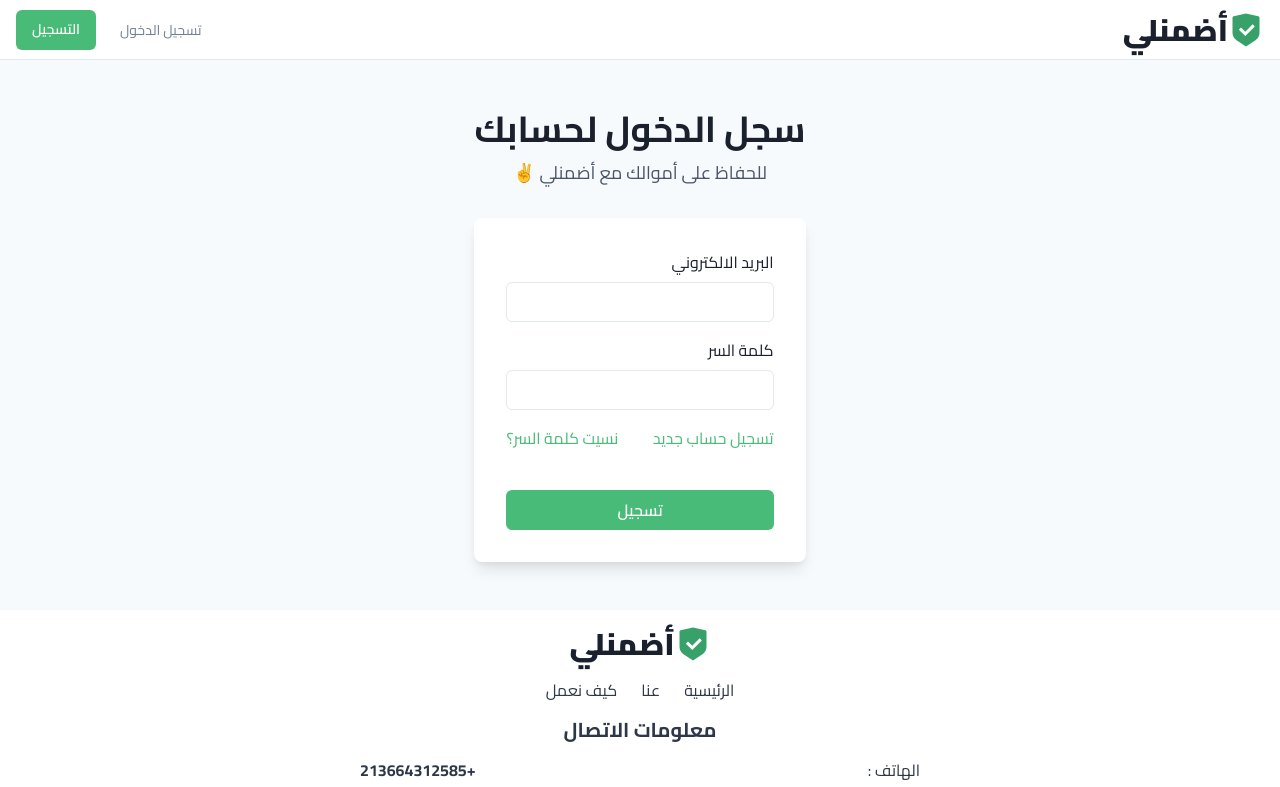
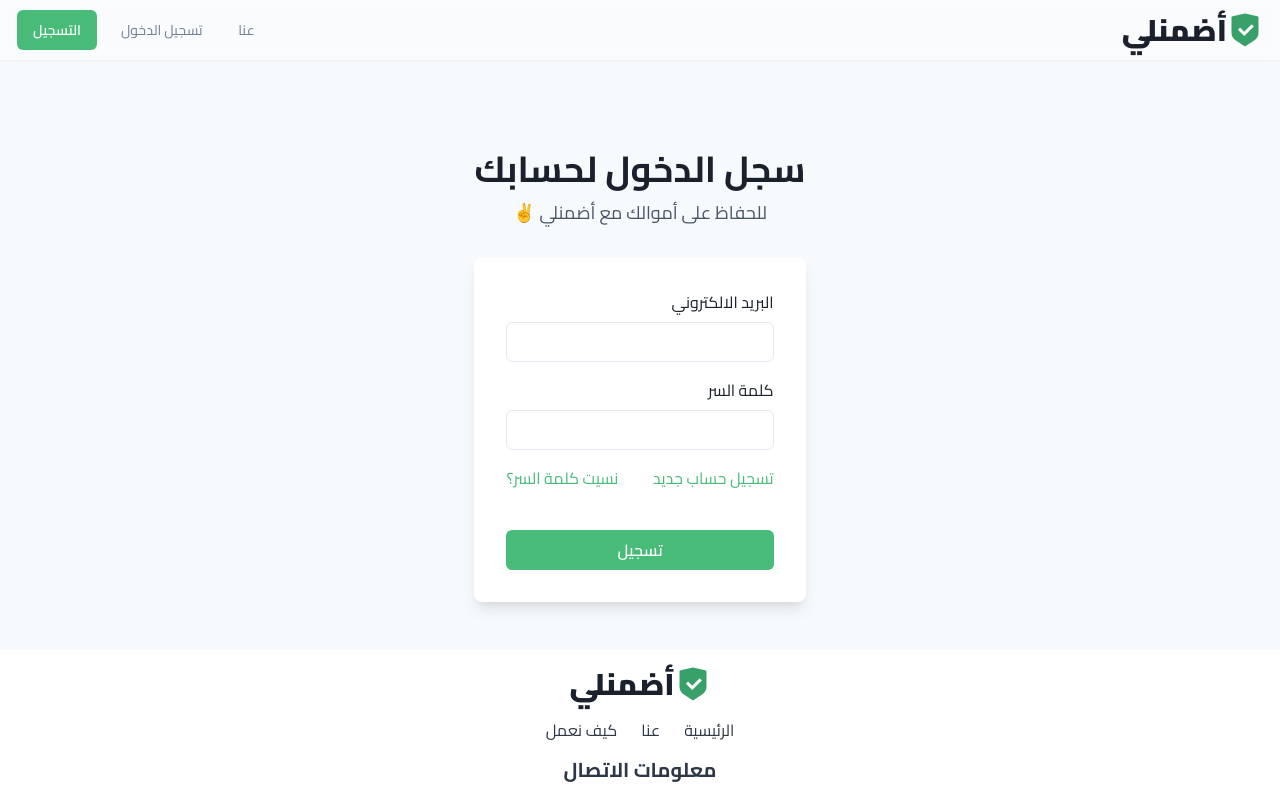
Before and after one commit to salahberiani/odmenli-next, a Next.js app: page /login in a window 1280 px wide. Shown: the top 787 px of the page. Built offline with nearby package versions, Linux system fonts and the light colour scheme.

Commit message:
auth is done and its good not bad

```diff
--- a/components/navbar.js
+++ b/components/navbar.js
@@ -29,20 +29,83 @@
 import Link from 'next/link';
 import { RiShieldCheckFill } from 'react-icons/ri';
 
+import useStore from 'store';
+
+function LoggedinMenu() {
+  const logout = useStore((state) => state.logout);
+
+  return (
+    <>
+      <Link passHref href="/dashboard">
+        <Button fontSize={'sm'} fontWeight={400} variant={'link'}>
+          المنصة
+        </Button>
+      </Link>
+      <Menu>
+        <MenuButton as={Button} variant={'link'} rightIcon={<ChevronDownIcon />}>
+          الحساب
+        </MenuButton>
+        <MenuList>
+          <Link passHref href="/profile">
+            <MenuItem>معلومات الحساب</MenuItem>
+          </Link>
+          <MenuItem onClick={logout}>تسجيل الخروج</MenuItem>
+        </MenuList>
+      </Menu>
+    </>
+  );
+}
+
+function NotLoggedinMenu() {
+  return (
+    <>
+      <Link passHref href="/about">
+        <Button fontSize={'sm'} fontWeight={400} variant={'link'}>
+          عنا
+        </Button>
+      </Link>
+      <Link passHref href="/login">
+        <Button fontSize={'sm'} fontWeight={400} variant={'link'}>
+          تسجيل الدخول
+        </Button>
+      </Link>
+      <Link passHref href="/register">
+        <Button
+          display={{ base: 'none', md: 'inline-flex' }}
+          fontSize={'sm'}
+          fontWeight={600}
+          color={'white'}
+          bg={'green.400'}
+          _hover={{
+            bg: 'green.300',
+          }}
+        >
+          التسجيل
+        </Button>
+      </Link>
+    </>
+  );
+}
+
 export default function WithSubnavigation() {
   const { isOpen, onToggle } = useDisclosure();
+  const isLoggedIn = useStore((state) => state.isLoggedIn);
 
   return (
     <Box>
       <Flex
-        bg={useColorModeValue('white', 'gray.800')}
-        color={useColorModeValue('gray.600', 'white')}
+        position="fixed"
+        w="100%"
+        className="glass"
+        shadow="sm"
+        // bg={useColorModeValue('white', 'gray.800')}
+        // color={useColorModeValue('gray.600', 'white')}
         minH={'60px'}
         py={{ base: 2 }}
         px={{ base: 4 }}
-        borderBottom={1}
-        borderStyle={'solid'}
-        borderColor={useColorModeValue('gray.200', 'gray.900')}
+        // borderBottom={1}
+        // borderStyle={'solid'}
+        // borderColor={useColorModeValue('gray.200', 'gray.900')}
         align={'center'}
       >
         <Flex
@@ -81,46 +144,8 @@
         </Flex>
 
         <Stack flex={{ base: 1, md: 0 }} justify={'flex-end'} direction={'row'} spacing={6}>
-          {/* <Link passHref href="/dashboard">
-            <Button fontSize={'sm'} fontWeight={400} variant={'link'}>
-              المنصة
-            </Button>
-          </Link>
-          <Link passHref href="/about">
-            <Button fontSize={'sm'} fontWeight={400} variant={'link'}>
-              عنا
-            </Button>
-          </Link>
-          <Menu>
-            <MenuButton as={Button} variant={'link'} rightIcon={<ChevronDownIcon />}>
-              الحساب
-            </MenuButton>
-            <MenuList>
-              <Link passHref href="/profile">
-                <MenuItem>معلومات الحساب</MenuItem>
-              </Link>
-              <MenuItem>تسجيل الخروج</MenuItem>
-            </MenuList>
-          </Menu> */}
-          <Link passHref href="/login">
-            <Button fontSize={'sm'} fontWeight={400} variant={'link'}>
-              تسجيل الدخول
-            </Button>
-          </Link>
-          <Link passHref href="/register">
-            <Button
-              display={{ base: 'none', md: 'inline-flex' }}
-              fontSize={'sm'}
-              fontWeight={600}
-              color={'white'}
-              bg={'green.400'}
-              _hover={{
-                bg: 'green.300',
-              }}
-            >
-              التسجيل
-            </Button>
-          </Link>
+          {isLoggedIn && <LoggedinMenu></LoggedinMenu>}
+          {!isLoggedIn && <NotLoggedinMenu></NotLoggedinMenu>}
         </Stack>
       </Flex>
 
--- a/package.json
+++ b/package.json
@@ -16,17 +16,20 @@
     "@emotion/styled": "11",
     "axios": "^0.21.4",
     "framer-motion": "4",
+    "jwt-decode": "^3.1.2",
     "namor": "^2.0.3",
     "next": "11.1.2",
     "react": "17.0.2",
     "react-dom": "17.0.2",
+    "react-hook-form": "^7.15.4",
     "react-icons": "^4.2.0",
     "react-messenger-customer-chat": "^0.8.0",
     "react-query": "^3.23.2",
     "react-super-responsive-table": "^5.2.0",
     "react-table": "^7.7.0",
     "stylis": "^4.0.10",
-    "stylis-plugin-rtl": "^2.1.0"
+    "stylis-plugin-rtl": "^2.1.0",
+    "zustand": "^3.5.10"
   },
   "devDependencies": {
     "eslint": "7.32.0",
--- a/pages/_app.js
+++ b/pages/_app.js
@@ -1,21 +1,115 @@
-import { ChakraProvider, Box } from '@chakra-ui/react';
+import { useState, useEffect, useCallback } from 'react';
+
+import { ChakraProvider, Box, Spinner, Flex } from '@chakra-ui/react';
 import { RtlProvider } from 'components/rtl-provider';
 import Navbar from 'components/navbar';
 import Footer from 'components/footer';
 import dynamic from 'next/dynamic';
+import { motion } from 'framer-motion';
+import { useRouter } from 'next/router';
+import jwt_decode from 'jwt-decode';
+
+import useStore from 'store';
+
 const FbChat = dynamic(() => import('components/fbChat'), { ssr: false });
 
 import '../styles/globals.css';
 
+const Loading = () => {
+  return (
+    <Flex bg="white" h="100vh" justifyContent="center" alignItems="center" direction="column">
+      <Spinner color="green.400" size="xl" />
+    </Flex>
+  );
+};
+
 function MyApp({ Component, pageProps }) {
+  const router = useRouter();
+  const [authorized, setAuthorized] = useState(false);
+  const isLoggedIn = useStore((state) => state.isLoggedIn);
+  const token = useStore((state) => state.auth?.token);
+  const logout = useStore((state) => state.logout);
+
+  const checkToken = useCallback(() => {
+    if (token) {
+      let decodedToken = jwt_decode(token);
+      console.log('Decoded Token', decodedToken);
+      let currentDate = new Date();
+
+      if (decodedToken.exp * 1000 < currentDate.getTime()) {
+        console.log('Token expired.');
+        logout();
+        router.push({
+          pathname: '/login',
+        });
+      } else {
+        console.log('Valid token');
+      }
+    }
+  }, [logout, token, router]);
+  useEffect(() => {
+    checkToken();
+  }, [checkToken]);
+
+  const authCheck = useCallback(
+    (url) => {
+      const publicPaths = ['/login', '/register', '/howwework', '/about', '/'];
+      const path = url.split('?')[0];
+      if (!isLoggedIn && !publicPaths.includes(path)) {
+        setAuthorized(false);
+        router.push({
+          pathname: '/login',
+        });
+      } else {
+        setAuthorized(true);
+      }
+    },
+    [isLoggedIn, router]
+  );
+  useEffect(() => {
+    authCheck(router.asPath);
+
+    const hideContent = () => setAuthorized(false);
+    router.events.on('routeChangeStart', hideContent);
+
+    router.events.on('routeChangeComplete', authCheck);
+
+    return () => {
+      router.events.off('routeChangeStart', hideContent);
+      router.events.off('routeChangeComplete', authCheck);
+    };
+  }, [authCheck, router.events, router.asPath]);
+
   return (
     <ChakraProvider>
       <RtlProvider>
-        <Navbar></Navbar>
         <Box bg="gray.50">
-          <Component {...pageProps} />
+          <motion.div
+            key={router.route}
+            initial="pageInit"
+            animate="pageAnimate"
+            variants={{
+              pageInit: {
+                opacity: 0,
+              },
+              pageAnimate: {
+                opacity: 1,
+              },
+            }}
+          >
+            {authorized ? (
+              <>
+                <Navbar></Navbar>
+                <Box pt="100px">
+                  <Component onent {...pageProps} />
+                </Box>
+                <Footer></Footer>
+              </>
+            ) : (
+              <Loading></Loading>
+            )}
+          </motion.div>
         </Box>
-        <Footer></Footer>
         <FbChat></FbChat>
       </RtlProvider>
     </ChakraProvider>
--- a/pages/login.js
+++ b/pages/login.js
@@ -4,16 +4,61 @@
   FormControl,
   FormLabel,
   Input,
-  Checkbox,
   Stack,
   Link,
   Button,
   Heading,
   Text,
   useColorModeValue,
+  useToast,
+  FormErrorMessage,
 } from '@chakra-ui/react';
+import axios from 'axios';
+import { useForm } from 'react-hook-form';
+import { useEffect } from 'react';
+import { useRouter } from 'next/router';
+import useStore from 'store';
 
 export default function SimpleCard() {
+  const router = useRouter();
+  const isLoggedIn = useStore((state) => state.isLoggedIn);
+  const login = useStore((state) => state.login);
+  const logout = useStore((state) => state.logout);
+
+  useEffect(() => {
+    // redirect to home if already logged in
+    if (isLoggedIn) {
+      router.push('/dashboard');
+    }
+  }, [isLoggedIn, router]);
+  const toast = useToast();
+
+  const {
+    handleSubmit,
+    register,
+    formState: { errors, isSubmitting },
+  } = useForm();
+  async function onSubmit(values, e) {
+    e.preventDefault();
+    try {
+      const res = await axios.post(`${process.env.NEXT_PUBLIC_API}/user/login`, values);
+      login(res.data);
+      setTimeout(() => {
+        console.log('loggin out');
+        logout();
+      }, 60 * 60 * 1000);
+      router.push('/dashboard');
+      console.log(res);
+    } catch (error) {
+      toast({
+        title: 'فشل في عملية الارسال',
+        status: 'error',
+        duration: 9000,
+        // isClosable: true,
+      });
+    }
+  }
+
   return (
     <Flex
       minH={'100%'}
@@ -29,14 +74,26 @@
           </Text>
         </Stack>
         <Box rounded={'lg'} bg={useColorModeValue('white', 'gray.700')} boxShadow={'lg'} p={8}>
+          <form onSubmit={handleSubmit(onSubmit)}>
             <Stack spacing={4}>
-            <FormControl id="email">
+              <FormControl id="email" isInvalid={errors.email}>
                 <FormLabel>البريد الالكتروني</FormLabel>
-              <Input type="email" />
+                <Input
+                  {...register('email', {
+                    required: 'هذا مطلوب',
+                  })}
+                />
+                <FormErrorMessage>{errors.email && errors.email.message}</FormErrorMessage>
               </FormControl>
-            <FormControl id="password">
+              <FormControl id="password" isInvalid={errors.password}>
                 <FormLabel>كلمة السر</FormLabel>
-              <Input type="password" />
+                <Input
+                  type="password"
+                  {...register('password', {
+                    required: 'هذا مطلوب',
+                  })}
+                />
+                <FormErrorMessage>{errors.password && errors.password.message}</FormErrorMessage>
               </FormControl>
 
               <Stack spacing={10}>
@@ -49,6 +106,9 @@
                   <Link color={'green.400'}>نسيت كلمة السر؟</Link>
                 </Stack>
                 <Button
+                  type="submit"
+                  isLoading={isSubmitting}
+                  isDisabled={isSubmitting}
                   bg={'green.400'}
                   color={'white'}
                   _hover={{
@@ -59,6 +119,7 @@
                 </Button>
               </Stack>
             </Stack>
+          </form>
         </Box>
       </Stack>
     </Flex>
--- /dev/null
+++ b/store/index.js
@@ -0,0 +1,22 @@
+import create from 'zustand';
+import { persist } from 'zustand/middleware';
+
+const useStore = create(
+  persist(
+    (set, get) => ({
+      isLoggedIn: false,
+      auth: null,
+      login: (payload) => set({ isLoggedIn: true, auth: payload }),
+      logout: () => {
+        window.location.replace('/');
+        set({ isLoggedIn: false, auth: null });
+      },
+    }),
+    {
+      name: 'zu', // unique name
+      getStorage: () => localStorage, // (optional) by default the 'localStorage' is used
+    }
+  )
+);
+
+export default useStore;
--- a/styles/globals.css
+++ b/styles/globals.css
@@ -23,3 +23,13 @@
 h6 {
   font-family: 'Cairo', sans-serif !important;
 }
+
+.glass {
+  z-index: 999;
+  background: rgba(255, 255, 255, 0.25);
+  /* box-shadow: 0 8px 32px 0 rgba(31, 38, 135, 0.37); */
+  backdrop-filter: blur(4px);
+  -webkit-backdrop-filter: blur(4px);
+
+  border: 1px solid rgba(255, 255, 255, 0.18);
+}
```
Also changed, not shown: pages/index.js (+11 -0 lines), pages/register.js (+86 -7 lines), 1 other file (tests, documents, lock files or other folders). Lines whose indentation alone changed are shown as unchanged.
